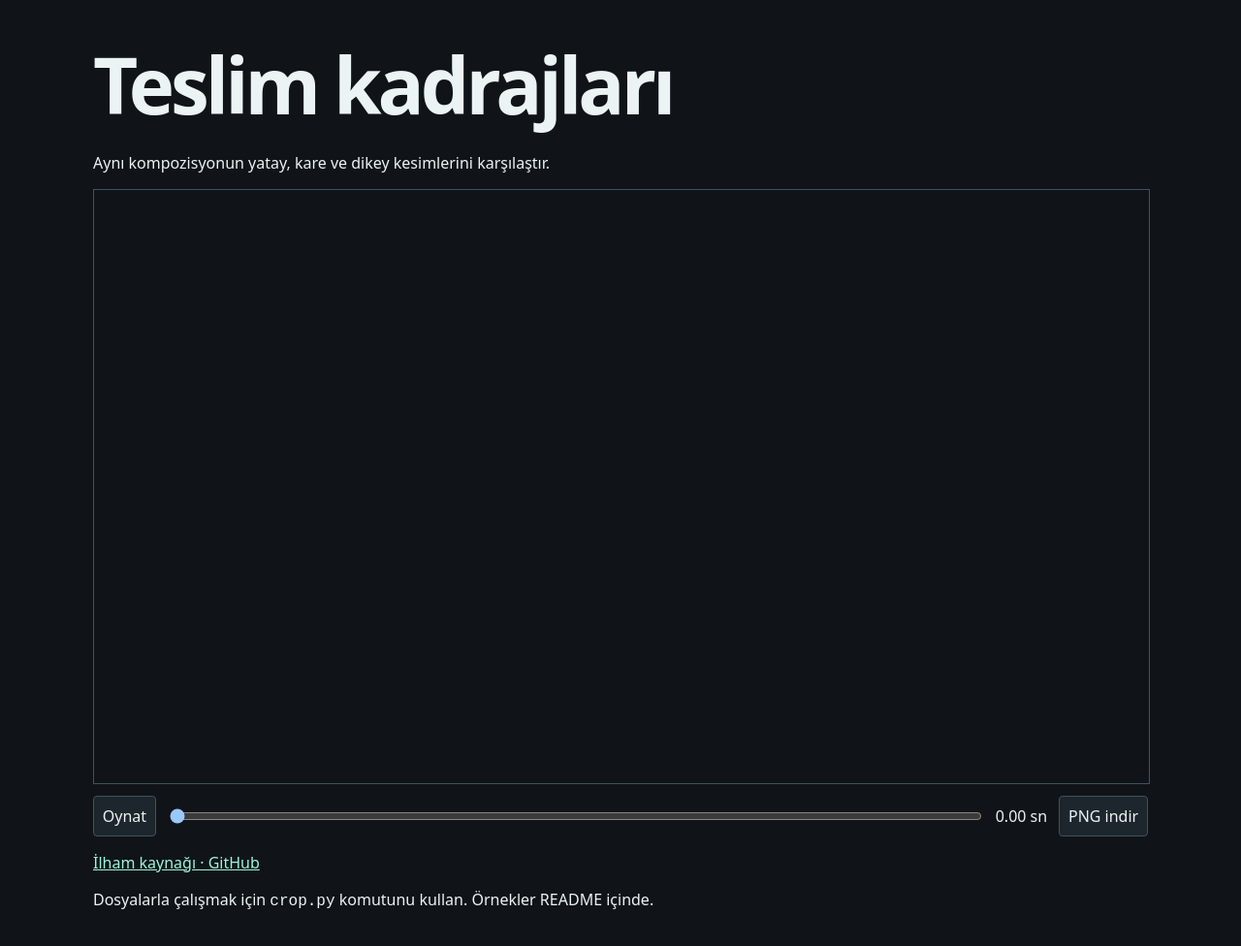
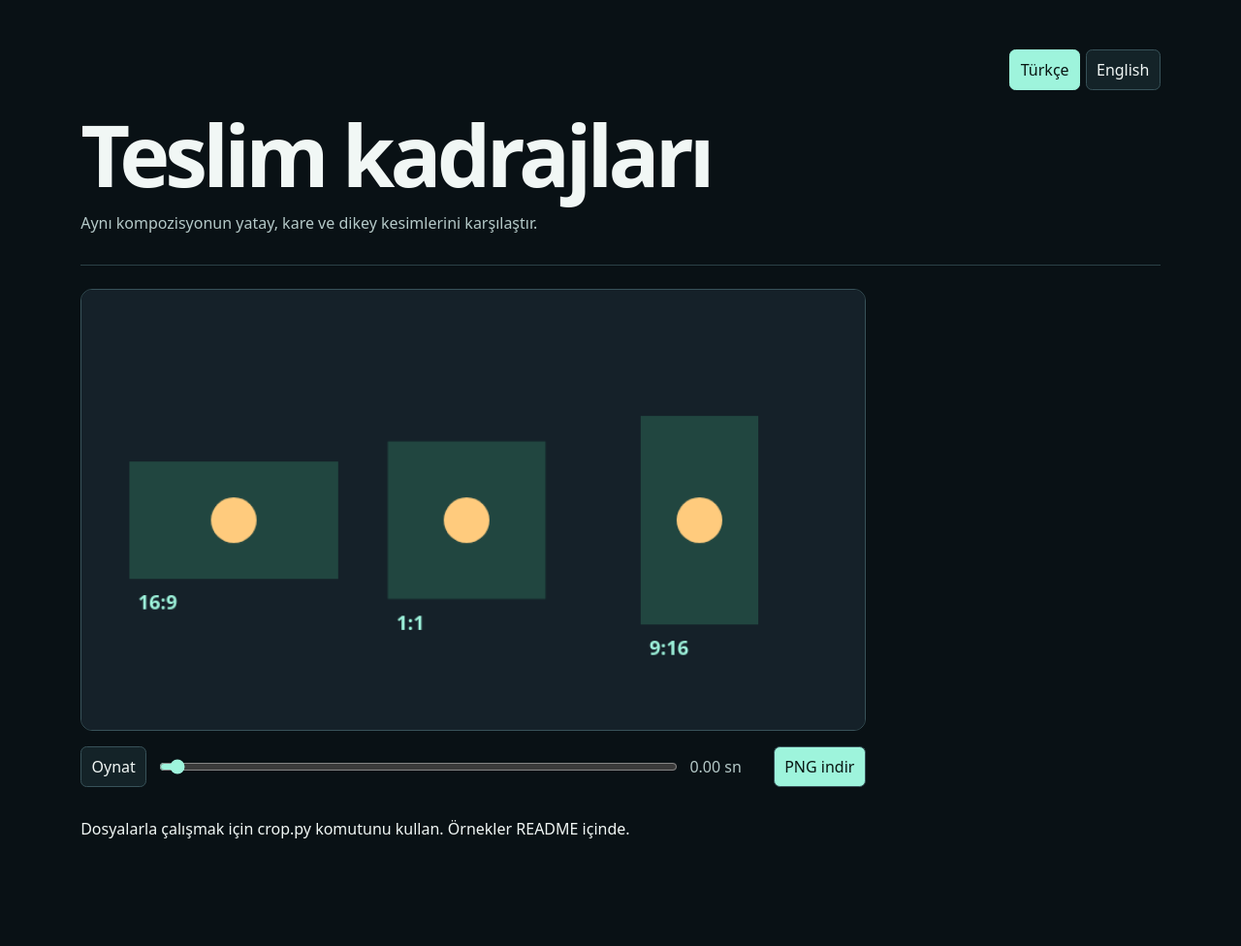
Before and after one commit to omerbek/video-crop-preview, a plain HTML site: page index.html in a window 1280 px wide. Shown: the whole page at 97% size. After the commit the page ends 933 px from the top, so only its background shows below. Drawn offline with Linux system fonts and the light colour scheme.

Commit message:
Add bilingual visual interface and documentation

```diff
--- a/index.html
+++ b/index.html
@@ -5,28 +5,38 @@
 <meta name="viewport" content="width=device-width, initial-scale=1">
 <title>Teslim kadrajları</title>
 <style>
-:root {color-scheme: dark; font: 16px system-ui; background: #101419; color: #ebf3f5;}
-body {margin: 0 auto; max-width: 68rem; padding: 2rem 1.25rem;}
-h1 {font-size: clamp(2.5rem, 9vw, 5rem); margin: 0; letter-spacing: -.05em;}
-canvas {display: block; width: 100%; height: auto; border: 1px solid #40535a;}
-.controls {display: flex; align-items: center; gap: .75rem; margin-top: .75rem;}
-input {flex: 1; min-width: 4rem;}
-button {font: inherit; color: inherit; border: 1px solid #40535a; background: #1c262c; border-radius: .25rem; padding: .55rem; text-align: left; cursor: pointer;}
-a {color: #9ef4dc;}
-fieldset {display:flex; flex-wrap:wrap; gap:.75rem 1rem; margin:0 0 1rem; border:1px solid #40535a;}
-fieldset label {display:flex; flex-direction:column; gap:.2rem; font-size:.85rem;}
-fieldset input {font:inherit; max-width:15rem; padding:.35rem;}
-.controls {flex-wrap:wrap;}
+:root { color-scheme: dark; font: 16px system-ui,sans-serif; background: #091115; color: #f1f7f5; }
+* { box-sizing: border-box; }
+body { margin: 0 auto; max-width: 76rem; padding: clamp(1rem,4vw,4rem); }
+header { position: relative; padding-block: 4rem 2rem; border-bottom: 1px solid #2b4146; margin-bottom: 1.5rem; }
+h1 { margin: 0; font-size: clamp(2.5rem,7vw,5.5rem); line-height: 1; letter-spacing: -.055em; }
+header p { margin-bottom: 0; color: #b5c9c8; max-width: 46rem; }
+nav { position: absolute; inset: 0 0 auto auto; display: flex; gap: .35rem; }
+section { display: grid; grid-template-columns: minmax(0,1fr) minmax(14rem,18rem); gap: 1rem; align-items: start; }
+section > :not(fieldset) { grid-column: 1; }
+canvas { display: block; width: 100%; height: auto; border: 1px solid #385259; border-radius: .75rem; }
+fieldset { grid-column: 2; grid-row: 1 / span 3; display: grid; gap: .8rem; min-width: 0; padding: 1rem; border: 1px solid #385259; border-radius: .75rem; }
+legend { padding-inline: .35rem; color: #9ef4dc; }
+label { display: grid; gap: .4rem; color: #b5c9c8; }
+input, button { min-width: 0; padding: .55rem .65rem; border: 1px solid #385259; border-radius: .4rem; background: #142328; color: inherit; font: inherit; }
+button { cursor: pointer; }
+button:hover, button[aria-pressed=true] { border-color: #9ef4dc; }
+button[aria-pressed=true], #save { background: #9ef4dc; color: #091713; }
+:focus-visible { outline: 2px solid #ffcb7d; outline-offset: 3px; }
+.controls { display: flex; flex-wrap: wrap; align-items: center; gap: .65rem; }
+#seek { flex: 1; min-width: 6rem; accent-color: #9ef4dc; }
+#time { min-width: 4.75rem; font-variant-numeric: tabular-nums; color: #b5c9c8; }
+code { color: #9ef4dc; }
+@media (max-width: 740px) { section { display: flex; flex-direction: column; align-items: stretch; } }
 </style>
 </head>
 <body>
-<header><h1>Teslim kadrajları</h1><p>Aynı kompozisyonun yatay, kare ve dikey kesimlerini karşılaştır.</p></header>
+<header><nav aria-label="Language"><button id="lang-tr" type="button" lang="tr" aria-pressed="true">Türkçe</button><button id="lang-en" type="button" lang="en" aria-pressed="false">English</button></nav><h1 data-i18n="title">Teslim kadrajları</h1><p data-i18n="description">Aynı kompozisyonun yatay, kare ve dikey kesimlerini karşılaştır.</p></header>
 <main>
 <section>
-<canvas width="720" height="405" aria-label="Seçili hareket deneyinin önizlemesi"></canvas>
-<div class="controls"><button id="play" type="button">Oynat</button><input id="seek" type="range" min="0" max="8" step="0.01" value="0" aria-label="Zaman çizelgesi"><output id="time">0.00 sn</output><button id="save" type="button">PNG indir</button></div>
-<p><a href="https://github.com/FFmpeg/FFmpeg">İlham kaynağı · GitHub</a></p>
-<p>Dosyalarla çalışmak için <code>crop.py</code> komutunu kullan. Örnekler README içinde.</p>
+<canvas width="720" height="405" data-i18n-label="preview" aria-label="Seçili hareket deneyinin önizlemesi"></canvas>
+<div class="controls"><button id="play" type="button">Oynat</button><input id="seek" type="range" min="0" max="8" step="0.01" value="0" data-i18n-label="timeline" aria-label="Zaman çizelgesi"><output id="time">0.00 sn</output><button id="save" data-i18n="save" type="button">PNG indir</button></div>
+<p data-i18n="cli">Dosyalarla çalışmak için crop.py komutunu kullan. Örnekler README içinde.</p>
 </section>
 </main>
 <script src="scene.js"></script>
```
